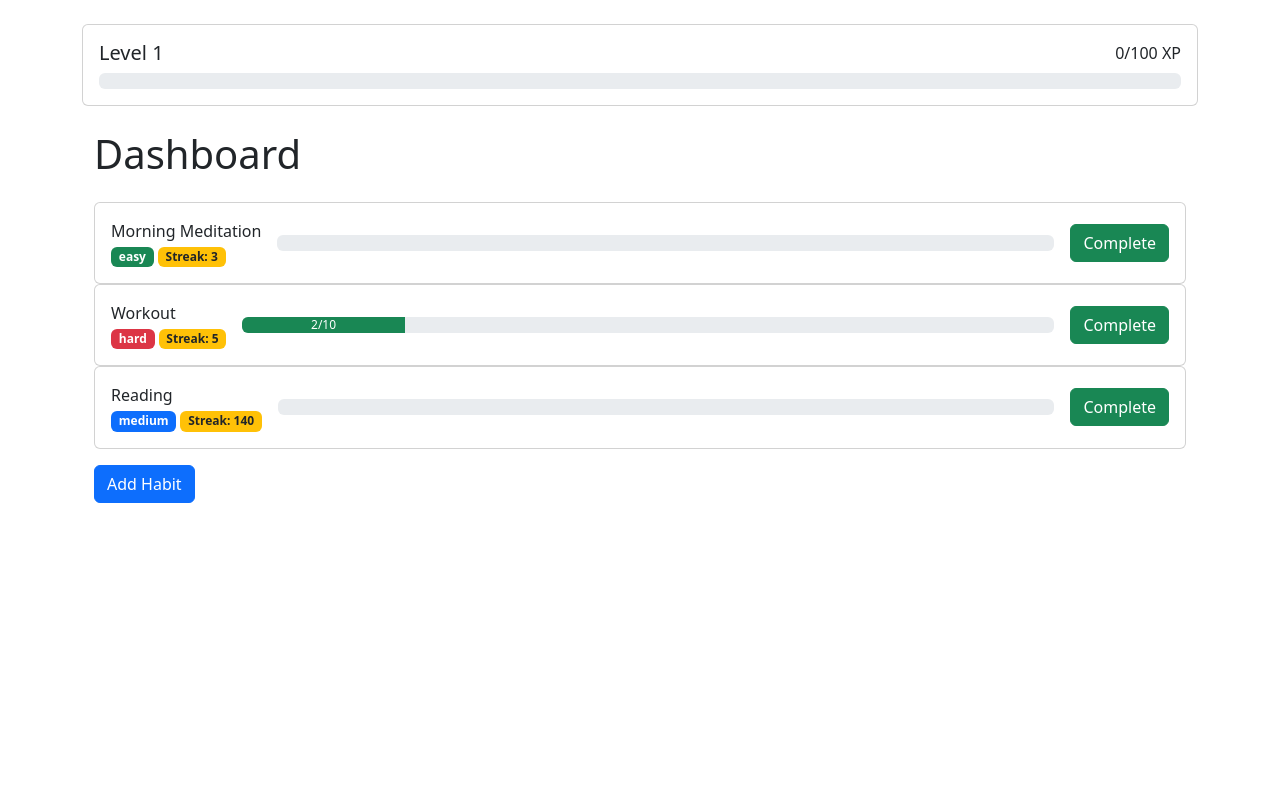
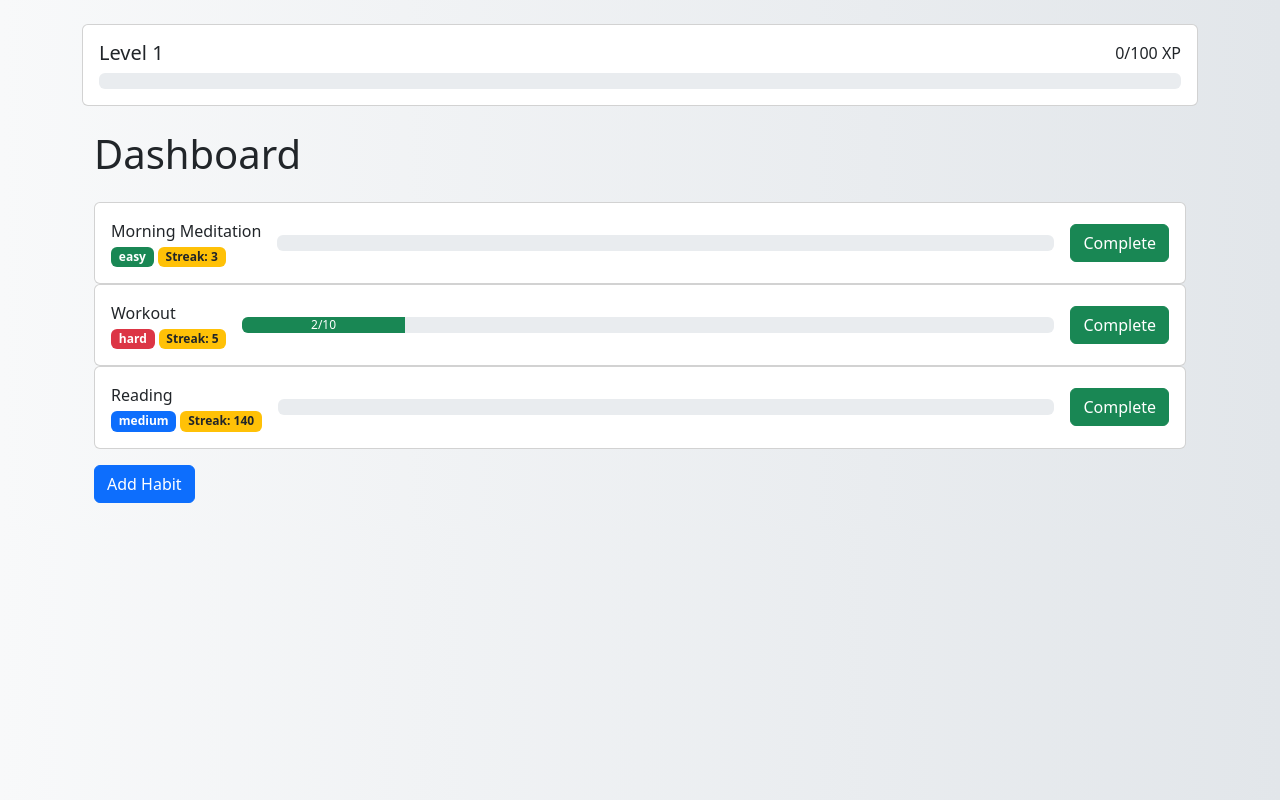
Before and after one commit to VladFearo/HabitApp, a React (Vite) app in the folder my-habit-app/: page /dashboard in a window 1280 px wide. Built offline with nearby package versions, Linux system fonts and the light colour scheme; the HTML template or start-up script is replaced by a standard one.

Commit message:
ADD body styles to index.css for improved background aesthetics

```diff
--- a/my-habit-app/src/index.css
+++ b/my-habit-app/src/index.css
@@ -1 +1,5 @@
 @import "bootstrap/dist/css/bootstrap.min.css";
+
+body {
+  background: linear-gradient(to right, #f8f9fa, #e2e6ea);
+}
```
